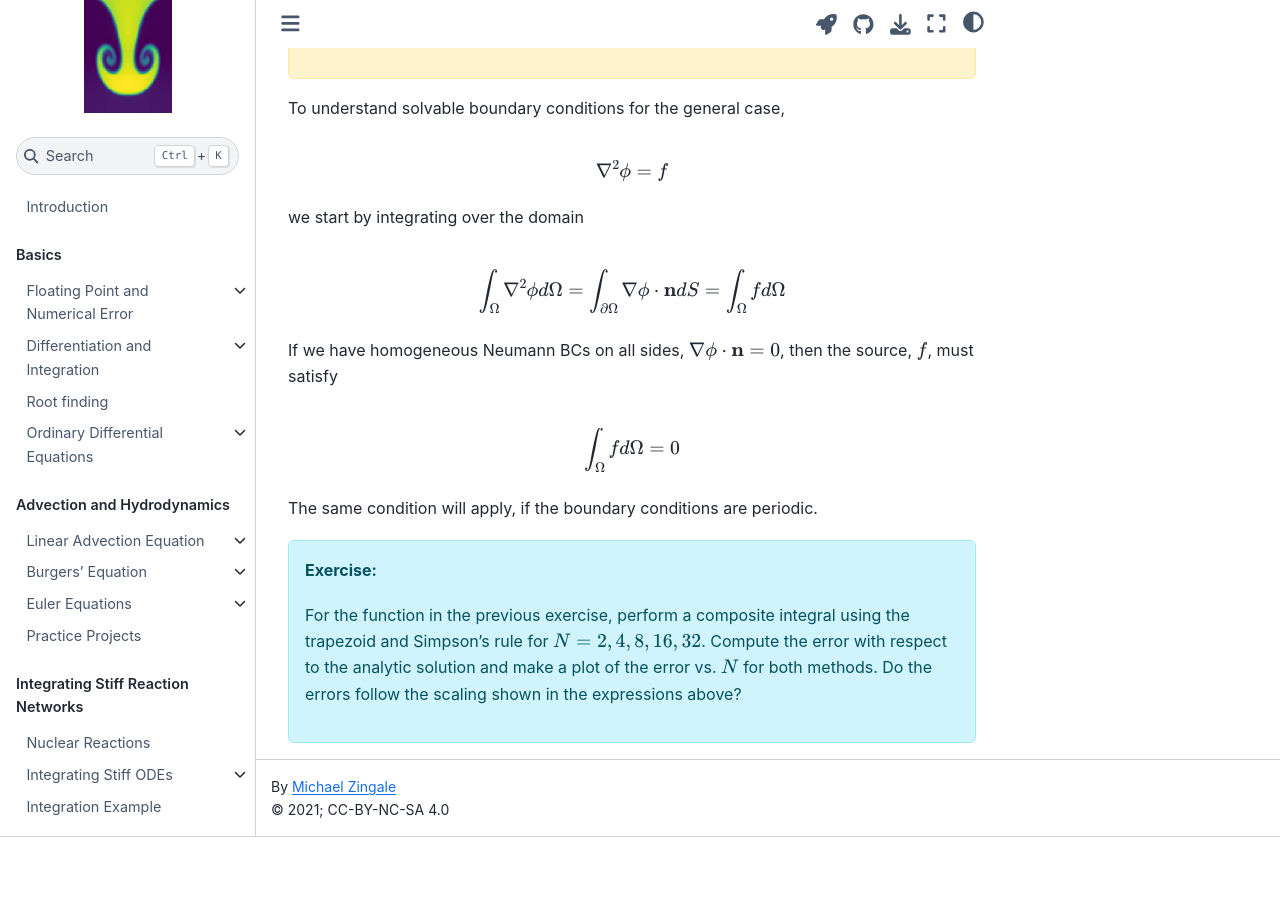
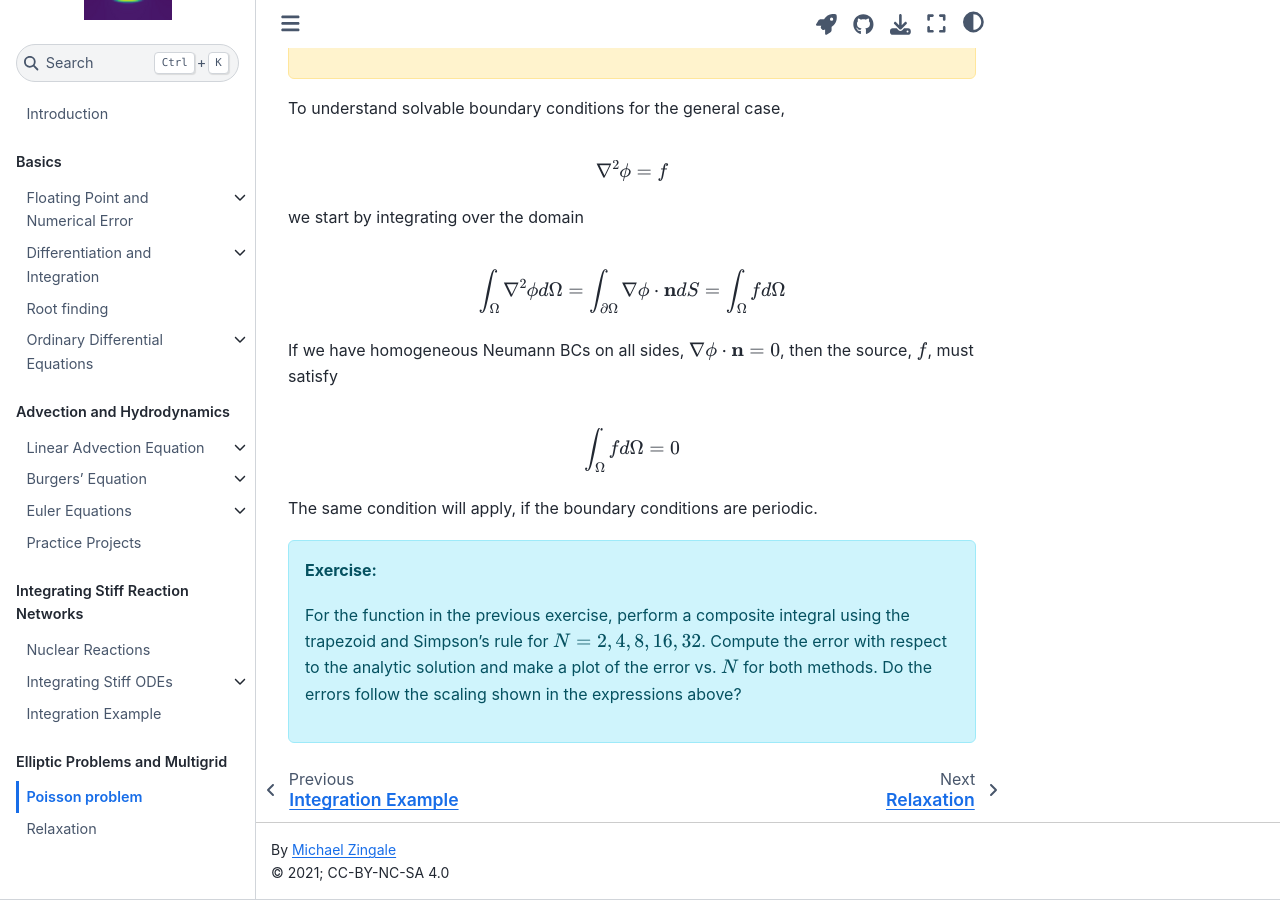
Before and after one commit to zingale/comp_astro_tutorial, a Jupyter Book: the page built from content/elliptic_multigrid/elliptic-problems.ipynb, in a window 1280 px wide and 900 px high, scrolled down 1044 px. Built offline with Jupyter Book 1.0.4 settings and Sphinx 7.4.7 and the Sphinx Book theme 1.1.4, drawn with Linux system fonts in a browser that asks for light colours; before the commit the page ends 1881 px from its top, so only the background shows below that.

Commit message:
add elliptic

```diff
--- a/content/_toc.yml
+++ b/content/_toc.yml
@@ -46,3 +46,8 @@ parts:
       - file: reaction_networks/ODEs-implicit-systems
       - file: reaction_networks/ODEs-implicit-nonlinear-systems
     - file: reaction_networks/integration-example
+
+  - caption: Elliptic Problems and Multigrid
+    chapters:
+    - file: elliptic_multigrid/elliptic-problems.ipynb
+    - file: elliptic_multigrid/elliptic-relaxation.ipynb
```
